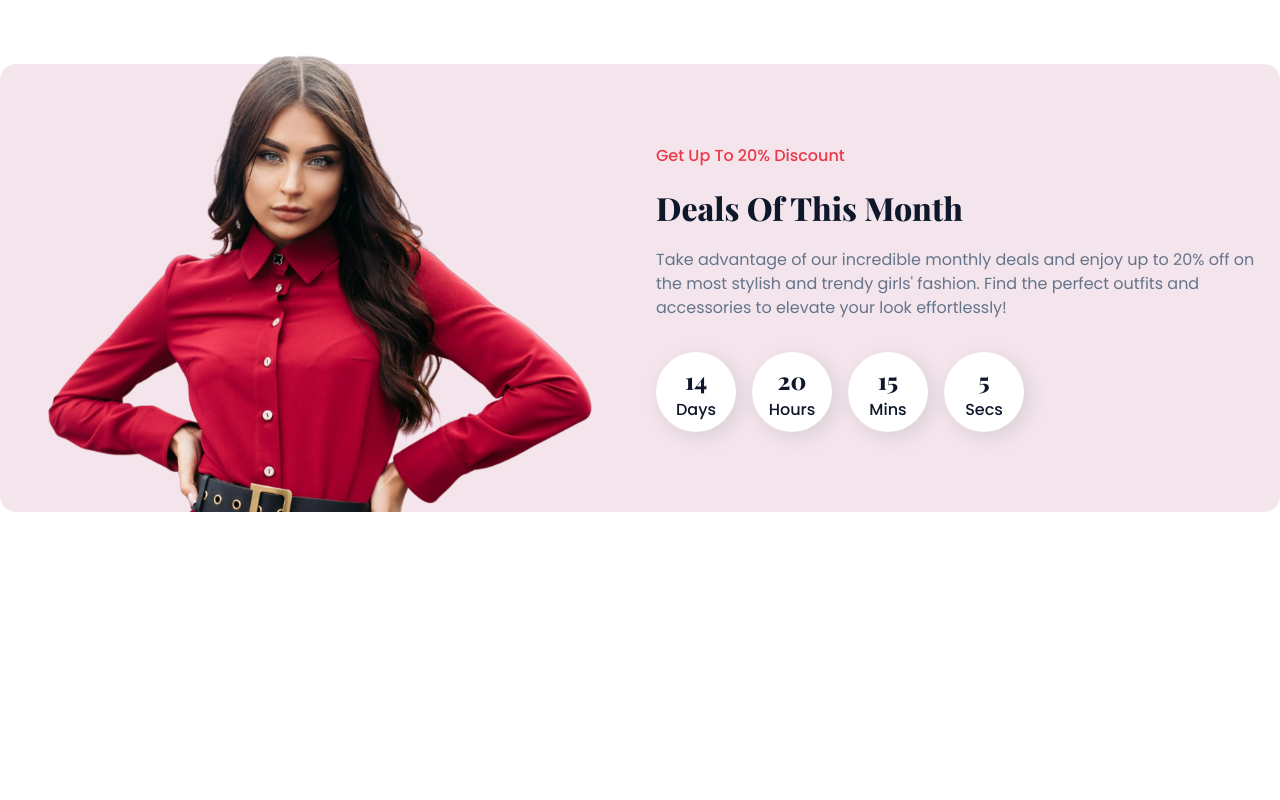
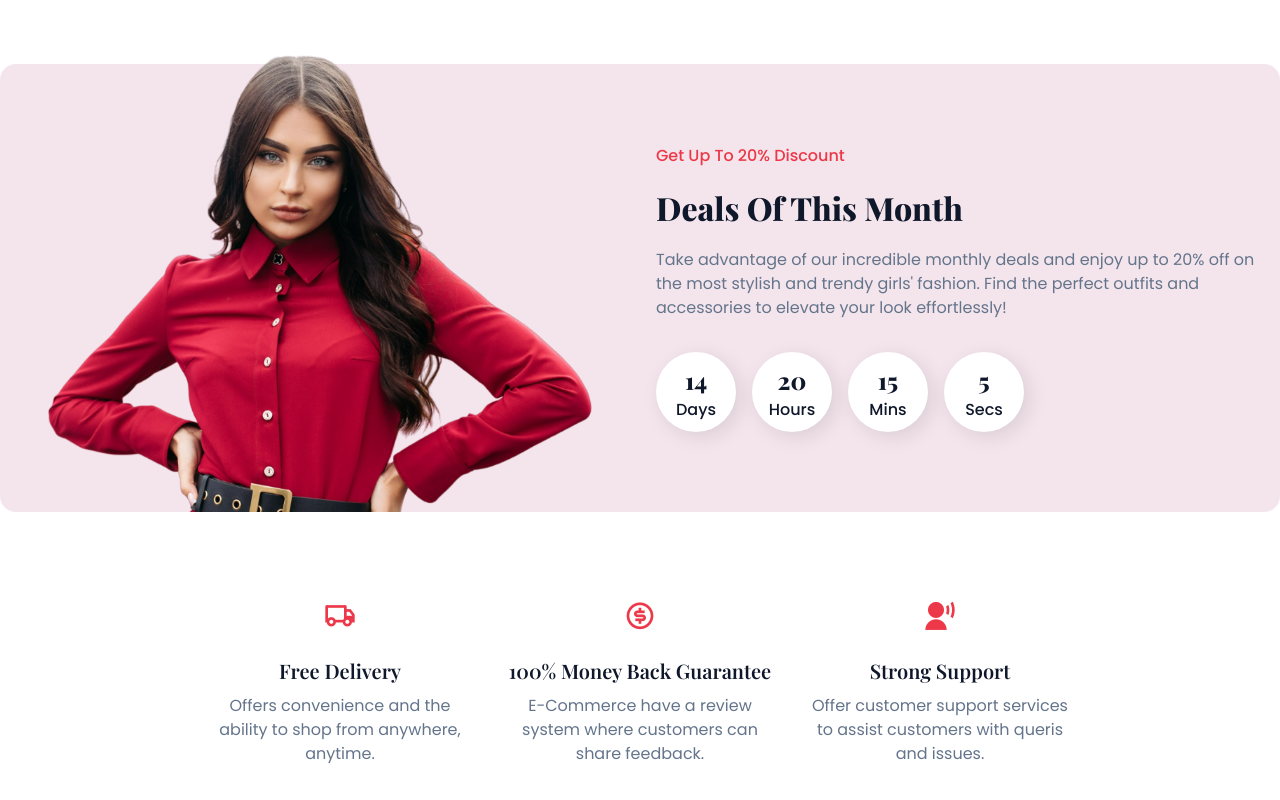
Before and after one commit to BuliDev/ecommerce-website, a React (Vite) app in the folder frontend/: page / in a window 1280 px wide. Shown: the part 2498-3298 px from the top of the page. Before the commit the page ends 3010 px from the top, so only its background shows below. Built offline with nearby package versions, Linux system fonts and the light colour scheme.

Commit message:
Add PromoBanner component

```diff
--- a/frontend/src/App.css
+++ b/frontend/src/App.css
@@ -341,6 +341,35 @@
   color: var(--text-dark);
 }
 
+.banner-container {
+  max-width: var(--max-width-900);
+  margin: auto;
+  display: grid;
+  grid-template-columns: repeat(3, 1fr);
+  gap: 2rem;
+}
+
+.banner-card {
+  text-align: center;
+}
+
+.banner-card span {
+  margin-bottom: 1rem;
+  display: inline-block;
+  font-size: 2rem;
+  color: var(--primary-color);
+}
+
+.banner-card h4 {
+  margin-bottom: 0.5rem;
+  font-size: 1.25rem;
+  font-family: var(--header-font);
+  color: var(--text-dark);
+}
+
+.banner-card p {
+  color: var(--text-light);
+}
 
 
 
@@ -388,6 +417,10 @@
   .deals-countdown {
     justify-content: center;
   }
+
+  .banner-container {
+    grid-template-columns: repeat(2, 1fr);
+  }
 }
 
 
@@ -399,4 +432,8 @@
   .hero-container {
     grid-template-columns: repeat(1, 1fr);
   }
+
+  .banner-container {
+    grid-template-columns: repeat(1, 1fr);
+  }
 }
--- a/frontend/src/pages/home/Home.jsx
+++ b/frontend/src/pages/home/Home.jsx
@@ -4,6 +4,7 @@
 import HeroSection from './HeroSection'
 import TrendingProducts from '../shop/TrendingProducts'
 import DealsSection from './DealsSection'
+import PromoBanner from './PromoBanner'
 
 const Home = () => {
   return (
@@ -13,6 +14,7 @@
         <HeroSection />
         <TrendingProducts />
         <DealsSection />
+        <PromoBanner />
     </>
   )
 }
--- /dev/null
+++ b/frontend/src/pages/home/PromoBanner.jsx
@@ -0,0 +1,25 @@
+import React from 'react'
+
+const PromoBanner = () => {
+  return (
+    <section className='section-container banner-container'>
+        <div className="banner-card">
+            <span><i className="ri-truck-line"></i></span>
+            <h4>Free Delivery</h4>
+            <p>Offers convenience and the ability to shop from anywhere, anytime.</p>
+        </div>
+        <div className="banner-card">
+            <span><i className="ri-money-dollar-circle-line"></i></span>
+            <h4>100% Money Back Guarantee</h4>
+            <p>E-Commerce have a review system where customers can share feedback.</p>
+        </div>
+        <div className="banner-card">
+            <span><i className="ri-user-voice-fill"></i></span>
+            <h4>Strong Support</h4>
+            <p>Offer customer support services to assist customers with queris and issues.</p>
+        </div>
+    </section>
+  )
+}
+
+export default PromoBanner
```
